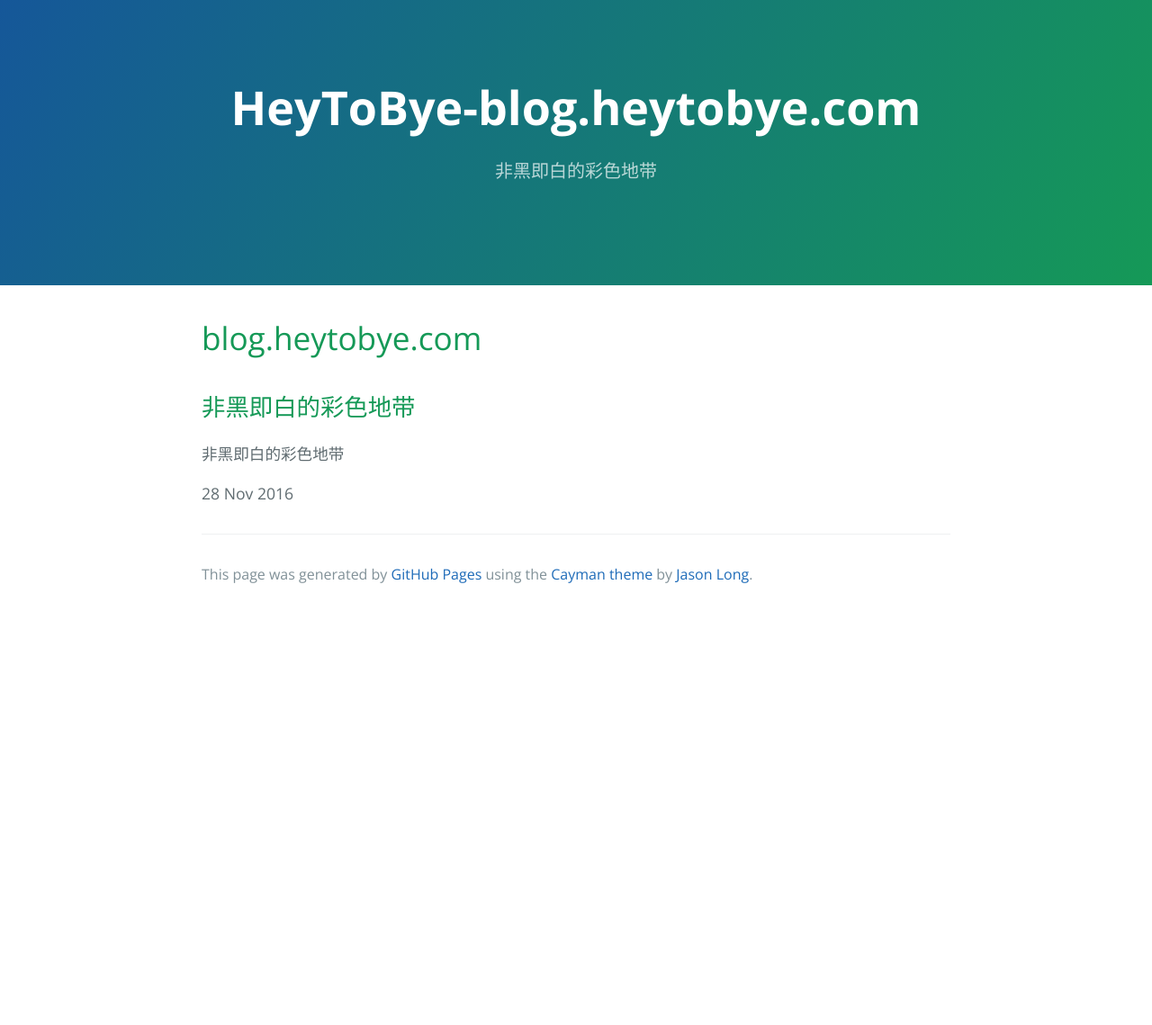
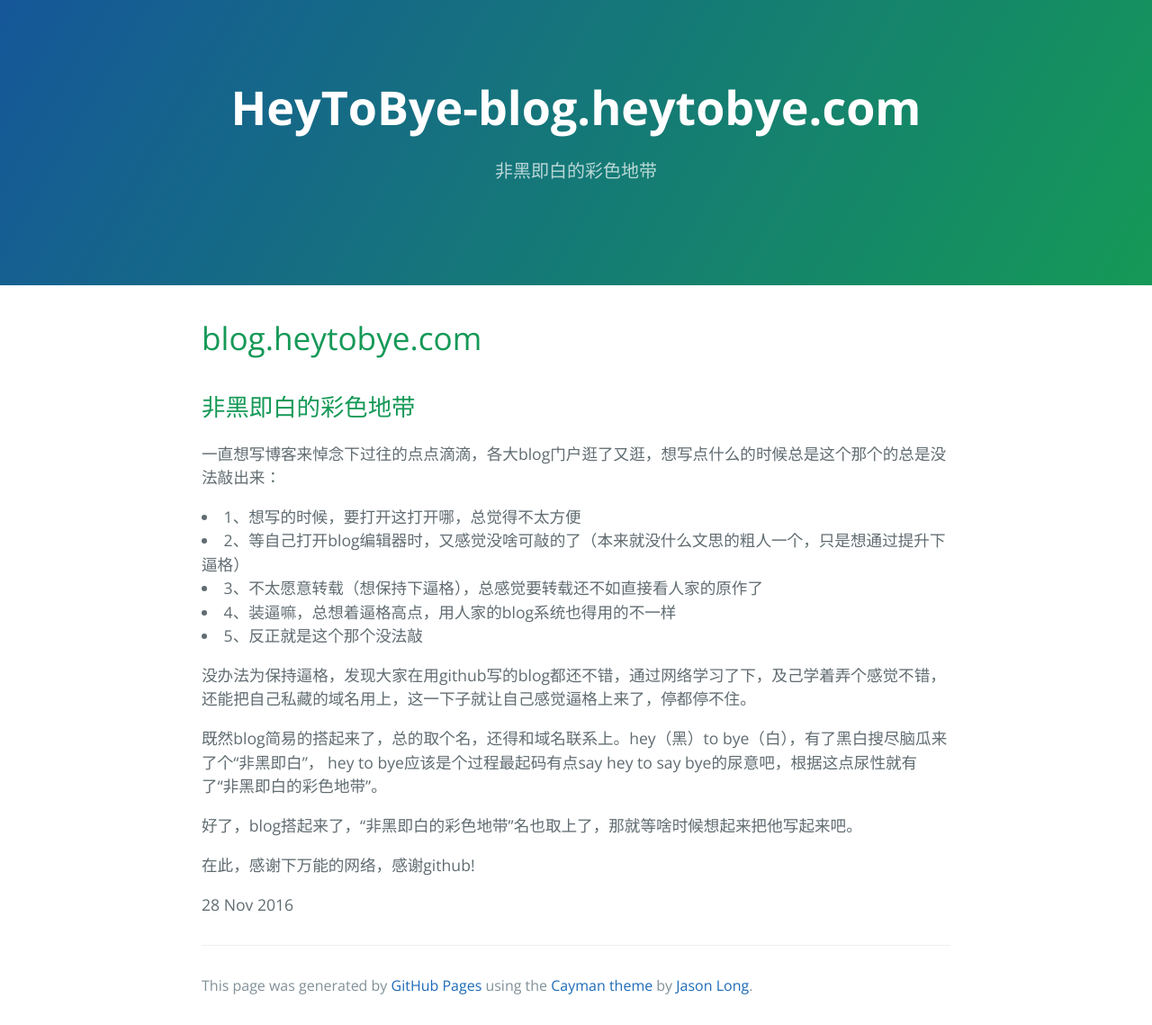
Before and after one commit to lmglg/lmglg.github.io, a Jekyll site: the page built from _posts/2016-11-28-hello-github-blog.html, in a window 1280 px wide. Shown: the whole page at 90% size. Built offline with Jekyll 4.4.1, drawn with Linux system fonts in a browser that asks for light colours; before the commit the page ends 900 px from its top, so only the background shows below that.

Commit message:
2016112807

```diff
--- a/_posts/2016-11-28-hello-github-blog.html
+++ b/_posts/2016-11-28-hello-github-blog.html
@@ -3,5 +3,18 @@
 title: 非黑即白的彩色地带
 ---
 <h2>{{ page.title }}</h2>
-<p>非黑即白的彩色地带</p>
+<p>一直想写博客来悼念下过往的点点滴滴，各大blog门户逛了又逛，想写点什么的时候总是这个那个的总是没法敲出来：</p>
+<form>
+<li>1、想写的时候，要打开这打开哪，总觉得不太方便</li>
+<li>2、等自己打开blog编辑器时，又感觉没啥可敲的了（本来就没什么文思的粗人一个，只是想通过提升下逼格）</li>
+<li>3、不太愿意转载（想保持下逼格），总感觉要转载还不如直接看人家的原作了</li>
+<li>4、装逼嘛，总想着逼格高点，用人家的blog系统也得用的不一样</li>
+<li>5、反正就是这个那个没法敲</li>
+</form>
+<p>没办法为保持逼格，发现大家在用github写的blog都还不错，通过网络学习了下，及己学着弄个感觉不错，
+还能把自己私藏的域名用上，这一下子就让自己感觉逼格上来了，停都停不住。</p>
+<p>既然blog简易的搭起来了，总的取个名，还得和域名联系上。hey（黑）to bye（白），有了黑白搜尽脑瓜来了个“非黑即白”，
+hey to bye应该是个过程最起码有点say hey to say bye的尿意吧，根据这点尿性就有了“非黑即白的彩色地带”。</p>
+<p>好了，blog搭起来了，“非黑即白的彩色地带”名也取上了，那就等啥时候想起来把他写起来吧。</p>
+<p>在此，感谢下万能的网络，感谢github!</p>
 <p>{{ page.date | date_to_string }}</p>
```
